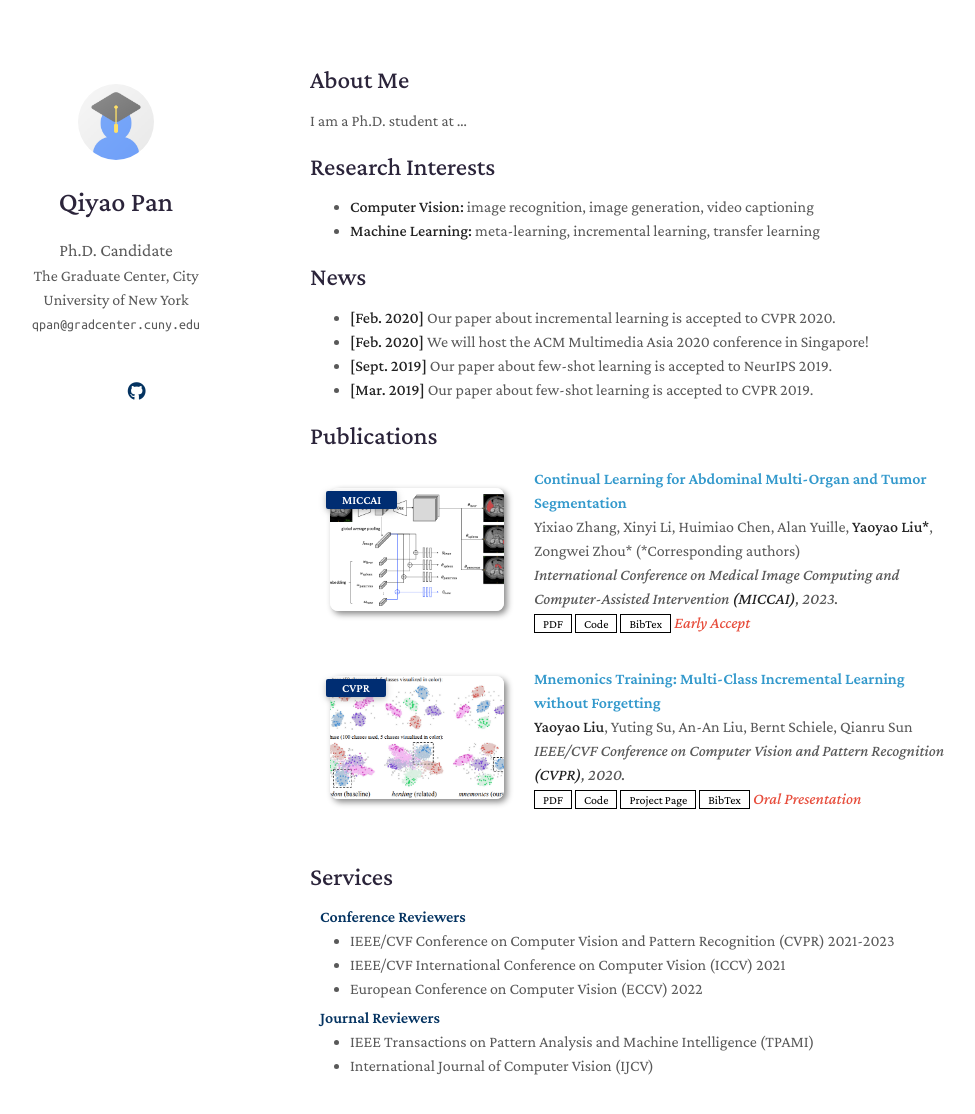
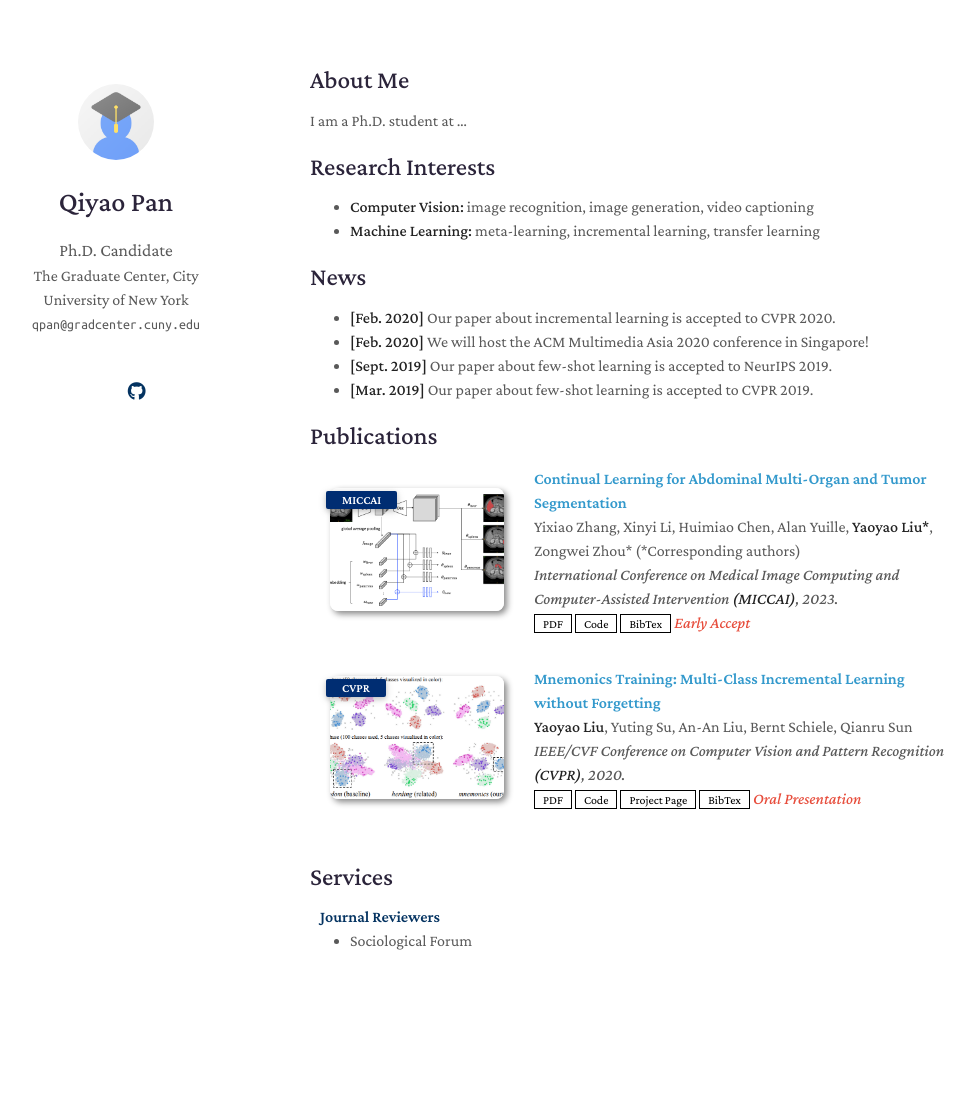
Before and after one commit to qiyao-pan/qiyao-pan.github.io, a Jekyll site: the page built from index.md, in a window 1280 px wide and 1172 px high. Shown: the top 1114 px of the window, without its empty margins (160-1135 px from the left). Built offline with Jekyll 4.4.1, drawn with Linux system fonts in a browser that asks for light colours; a style sheet for code colours, icons or effects is not loaded; our own code applies the rules of GitHub Pages for plain Markdown files.

Commit message:
Update services.md

```diff
--- a/_includes/services.md
+++ b/_includes/services.md
@@ -1,16 +1,7 @@
 ## Services
-
-<h4 style="margin:0 10px 0;">Conference Reviewers</h4>
-
-<ul style="margin:0 0 5px;">
-  <li><a href="http://cvpr2023.thecvf.com/"><autocolor>IEEE/CVF Conference on Computer Vision and Pattern Recognition (CVPR) 2021-2023</autocolor></a></li>
-  <li><a href="http://iccv2021.thecvf.com/"><autocolor>IEEE/CVF International Conference on Computer Vision (ICCV) 2021</autocolor></a></li>
-  <li><a href="https://eccv2022.ecva.net/"><autocolor>European Conference on Computer Vision (ECCV) 2022</autocolor></a></li>
-</ul>
 
 <h4 style="margin:0 10px 0;">Journal Reviewers</h4>
 
 <ul style="margin:0 0 20px;">
-  <li><a href="https://www.computer.org/csdl/journal/tp"><autocolor>IEEE Transactions on Pattern Analysis and Machine Intelligence (TPAMI)</autocolor></a></li>
-  <li><a href="https://www.springer.com/journal/11263"><autocolor>International Journal of Computer Vision (IJCV)</autocolor></a></li>
+  <li><a href="[https://www.computer.org/csdl/journal/tp](https://onlinelibrary.wiley.com/journal/15737861)"><autocolor>Sociological Forum</autocolor></a></li>
 </ul>
```
